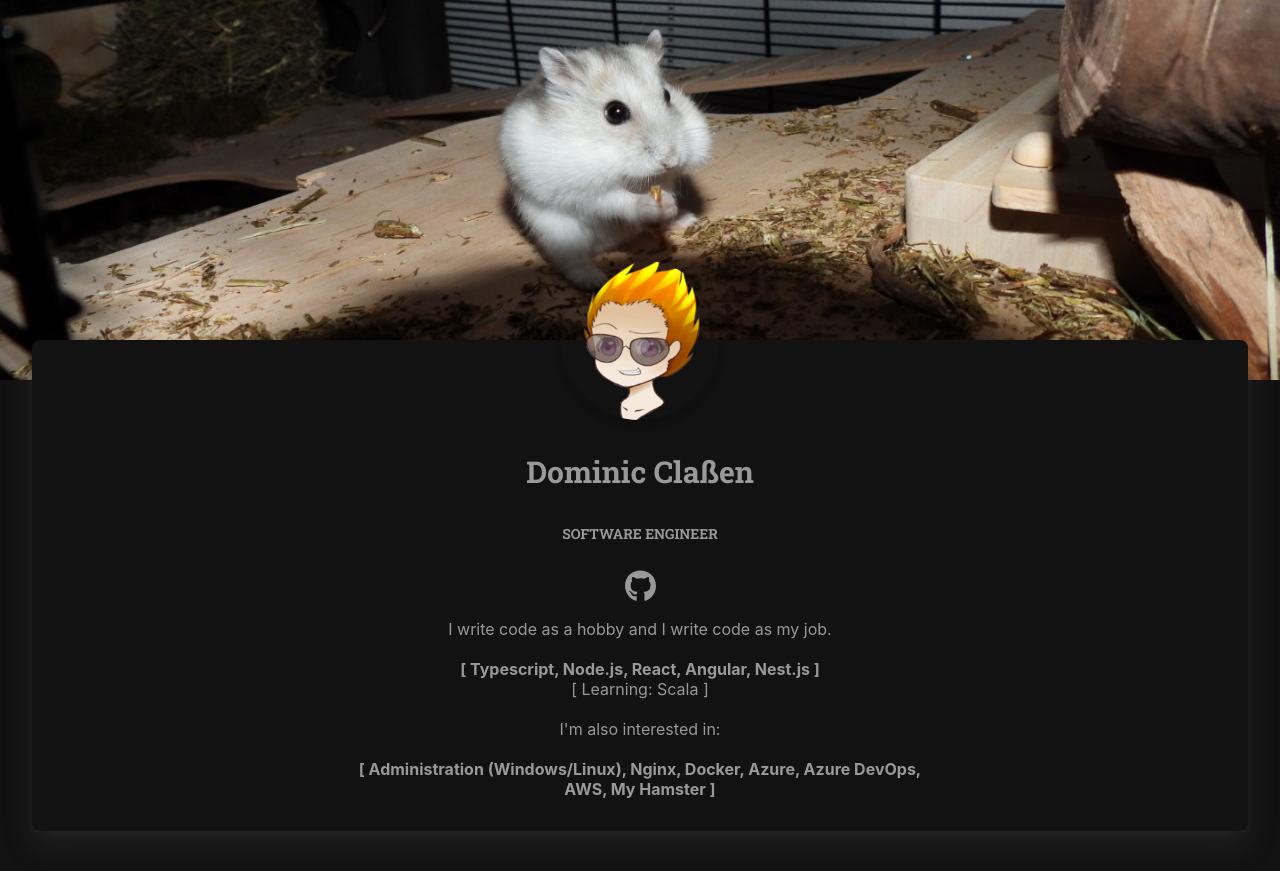
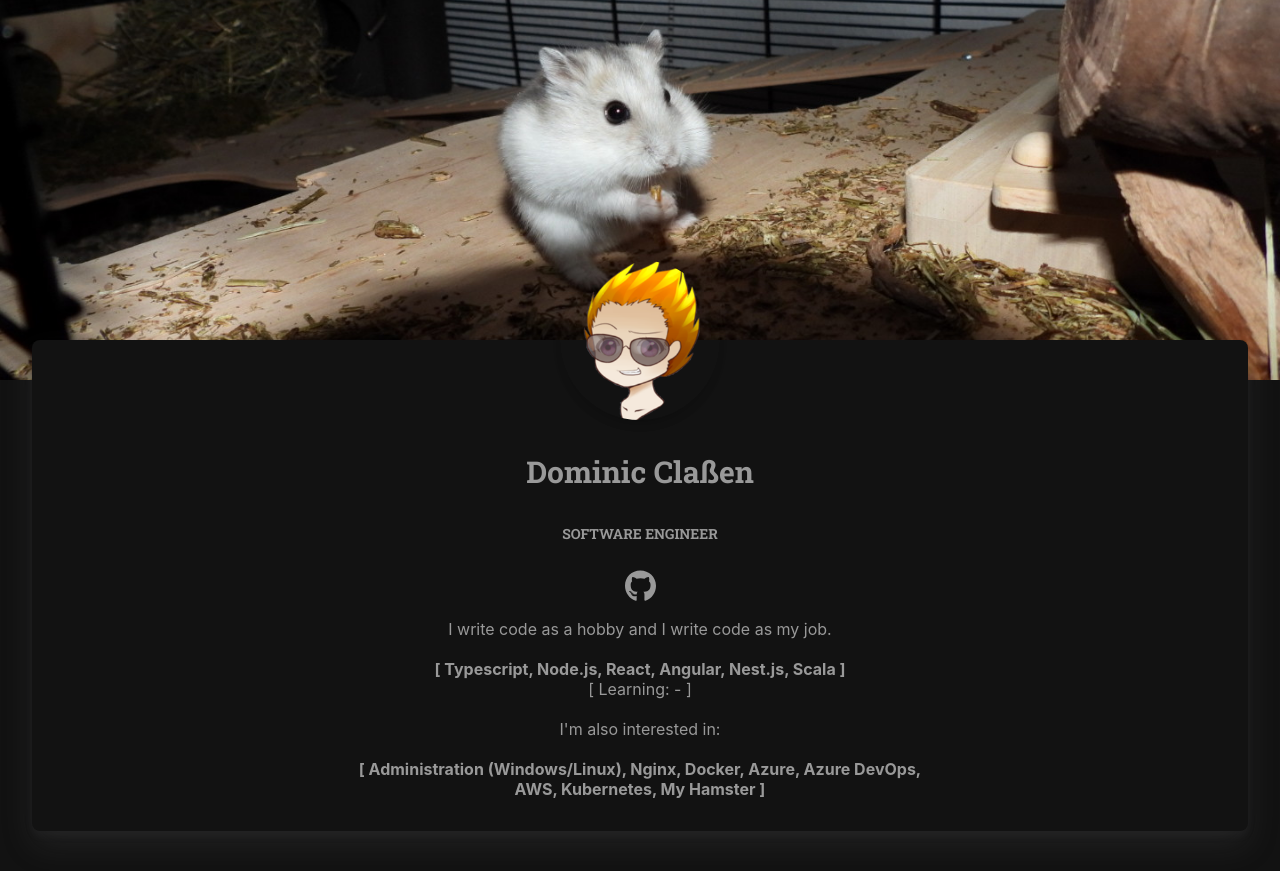
Before and after one commit to majesnix/majesnix.dev, a React (Create React App) app: page / in a window 1280 px wide. Built offline with nearby package versions, Linux system fonts and the light colour scheme.

Commit message:
chore: up deps + desc

```diff
--- a/src/App.tsx
+++ b/src/App.tsx
@@ -25,10 +25,10 @@ function App() {
           <br />
           <br />
           <span style={{ fontWeight: "bold" }}>
-            [ Typescript, Node.js, React, Angular, Nest.js ]
+            [ Typescript, Node.js, React, Angular, Nest.js, Scala ]
           </span>
           <br />
-          <span style={{ fontWeight: "normal" }}>[ Learning: Scala ]</span>
+          <span style={{ fontWeight: "normal" }}>[ Learning: - ]</span>
           <br />
           <br />
           I&apos;m also interested in:
@@ -36,7 +36,7 @@ function App() {
           <br />
           <span style={{ fontWeight: "bold" }}>
             [ Administration (Windows/Linux), Nginx, Docker, Azure, Azure
-            DevOps, AWS, My Hamster ]
+            DevOps, AWS, Kubernetes, My Hamster ]
           </span>
         </Description>
       </Card>
```
Also changed, not shown: package.json (+8 -8 lines), 1 other file (tests, documents, lock files or other folders).
